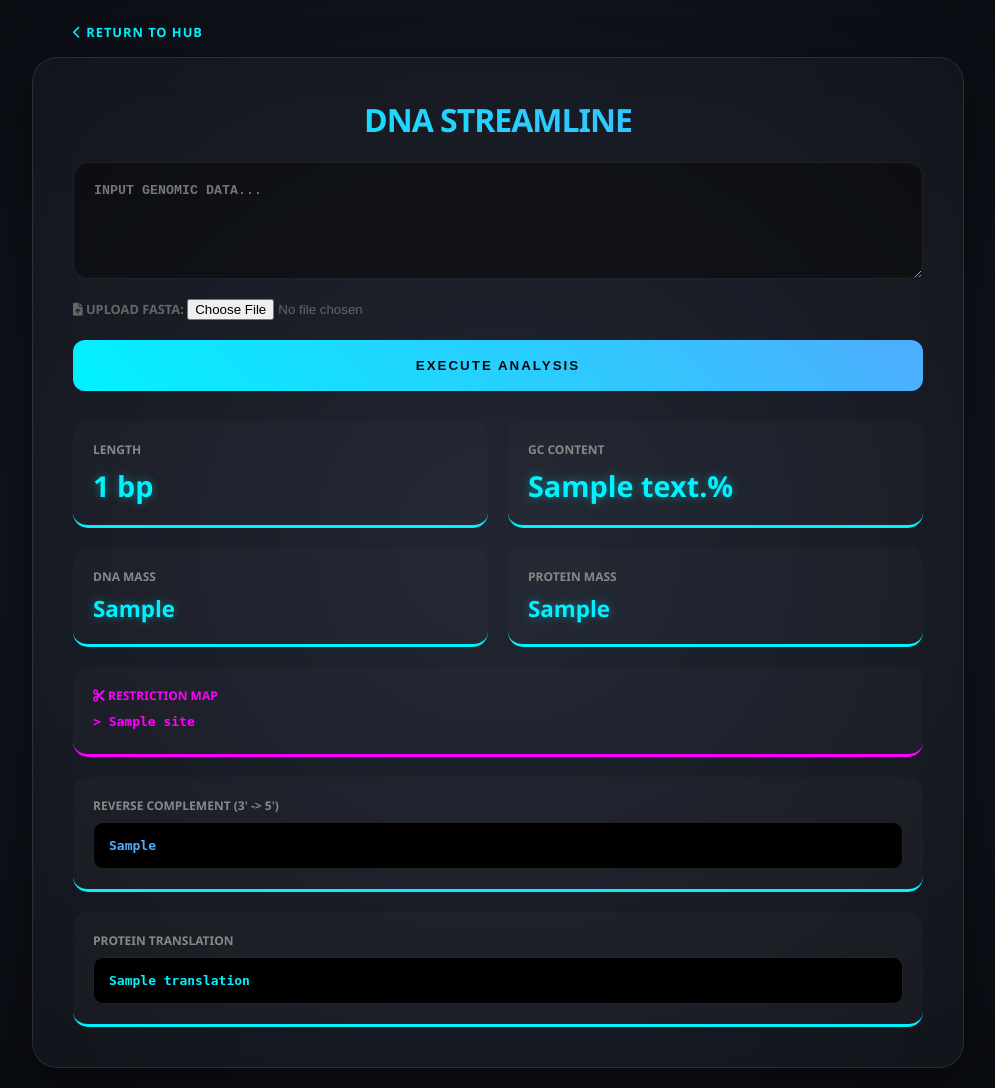
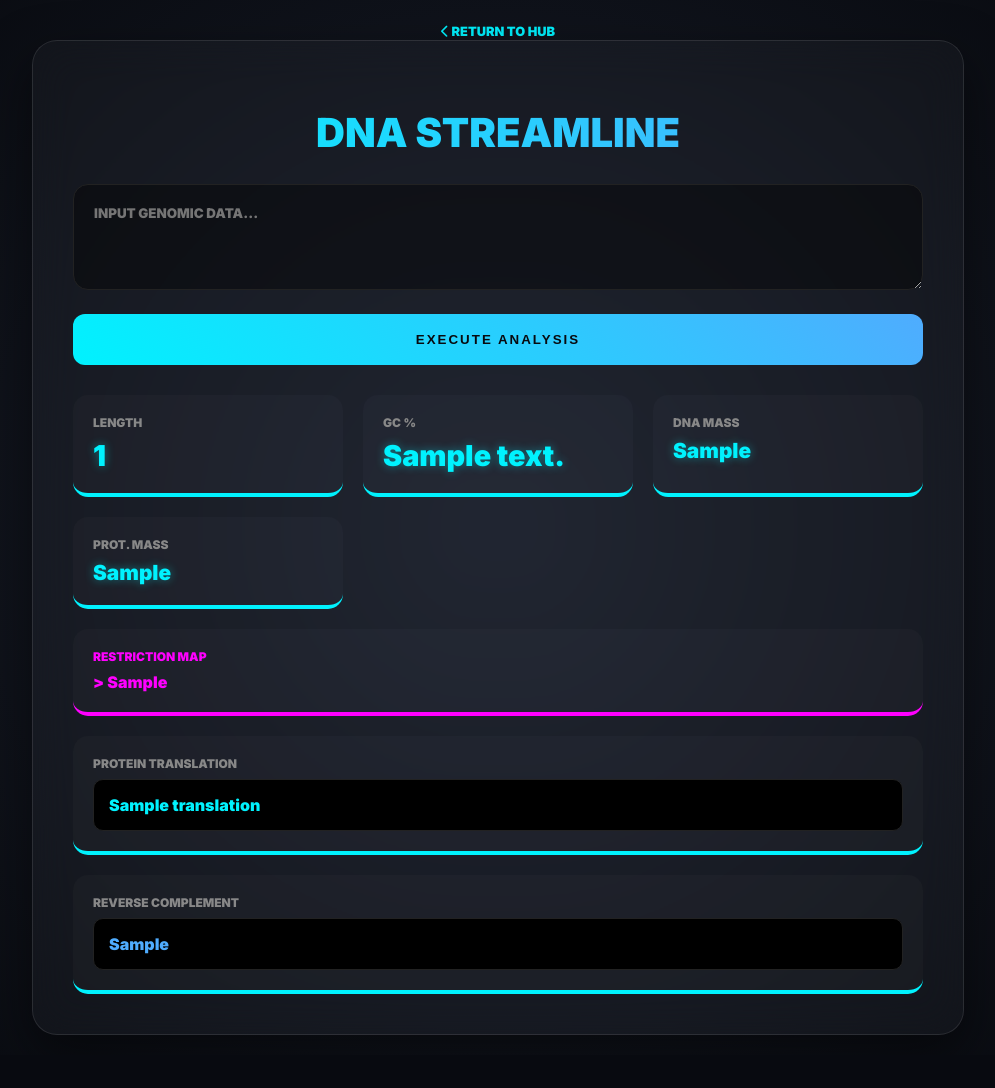
Before and after one commit to Niranjan-Kumar-K/BioStream-Ultra, a Flask app: template templates/analyzer.html in a window 1280 px wide. Shown: the whole page, without its empty margins (142-1137 px from the left). After the commit the page ends 1035 px from the top, so only its background shows below. Run offline with Flask 3, Linux system fonts and the light colour scheme; the template is opened without the code that fills it: most values are stand-ins (such as "Sample title", 1, 10 or a date in 2020).

Commit message:
Unified thick font and fixed logic bugs

```diff
--- a/app.py
+++ b/app.py
@@ -1,5 +1,4 @@
-import os
-import io
+import os, io
 from flask import Flask, render_template, request
 from Bio import SeqIO
 from Bio.Seq import Seq
@@ -10,68 +9,62 @@ app = Flask(__name__)
 
 def get_clean_sequence(req):
     if 'fasta_file' in req.files and req.files['fasta_file'].filename != '':
-        file = req.files['fasta_file']
-        fasta_data = file.read().decode("utf-8")
-        fasta_io = io.StringIO(fasta_data)
         try:
-            record = SeqIO.read(fasta_io, "fasta")
-            return str(record.seq).upper()
-        except:
-            return ""
-    else:
-        raw_seq = req.form.get("sequence", "").upper()
-        return "".join(raw_seq.split())
+            file = req.files['fasta_file']
+            fasta_data = file.read().decode("utf-8")
+            record = SeqIO.read(io.StringIO(fasta_data), "fasta")
+            return str(record.seq).upper().strip()
+        except: return ""
+    raw_seq = req.form.get("sequence", "").upper()
+    return "".join(raw_seq.split())
 
 @app.route("/")
-def home():
-    return render_template("index.html")
+def home(): return render_template("index.html")
 
 @app.route("/analyzer", methods=["GET", "POST"])
 def analyzer():
     results = None
     if request.method == "POST":
         seq_str = get_clean_sequence(request)
-        clean_seq = "".join([c for c in seq_str if c in "ATCGU"])
+        if seq_str:
+            my_seq = Seq(seq_str.replace("U", "T"))
+            translation = my_seq.translate(to_stop=True)
+            clean_prot = "".join([a for a in str(translation) if a in "ACDEFGHIKLMNPQRSTVWY"])
+            p_mass = round(ProteinAnalysis(clean_prot).molecular_weight(), 2) if clean_prot else 0
 
-        if clean_seq:
-            my_seq = Seq(clean_seq.replace("U", "T"))
-            translation = my_seq.translate(to_stop=True)
-
-            # --- CALCULATIONS ---
-            # DNA Mass: Approx 660 Daltons per base pair
-            dna_mass = len(my_seq) * 660
-
-            # Protein Mass
-            prot_mass = 0
-            if len(translation) > 0:
-                # Remove any characters that aren't standard amino acids for the calculator
-                clean_prot = "".join([amino for amino in str(translation) if amino in "ACDEFGHIKLMNPQRSTVWY"])
-                if clean_prot:
-                    analysed_seq = ProteinAnalysis(clean_prot)
-                    prot_mass = round(analysed_seq.molecular_weight(), 2)
-
-            # --- RESTRICTION MAPPING ---
             enzymes = {"GAATTC": "EcoRI", "GGATCC": "BamHI", "AAGCTT": "HindIII", "GGTACC": "KpnI"}
-            found_sites = []
-            for site, name in enzymes.items():
-                pos = str(my_seq).find(site)
-                while pos != -1:
-                    found_sites.append(f"{name} ({site}) at pos {pos + 1}")
-                    pos = str(my_seq).find(site, pos + 1)
+            sites = [f"{n} ({s}) at pos {str(my_seq).find(s)+1}" for s, n in enzymes.items() if s in str(my_seq)]
 
             results = {
-                "length": len(my_seq),
-                "gc_content": round(gc_fraction(my_seq) * 100, 2),
-                "dna_mass": f"{dna_mass:,} Da",
-                "prot_mass": f"{prot_mass:,} Da",
-                "translation": str(translation),
-                "reverse_seq": str(my_seq.reverse_complement()),
-                "orfs": [i + 1 for i in range(len(my_seq)-2) if my_seq[i:i+3] == "ATG"],
-                "restriction_sites": found_sites if found_sites else ["No common sites found"]
+                "length": len(my_seq), "gc_content": round(gc_fraction(my_seq)*100, 2),
+                "dna_mass": f"{len(my_seq)*660:,} Da", "prot_mass": f"{p_mass:,} Da",
+                "translation": str(translation), "reverse_seq": str(my_seq.reverse_complement()),
+                "orfs": [i+1 for i in range(len(my_seq)-2) if my_seq[i:i+3] == "ATG"],
+                "restriction_sites": sites if sites else ["None Detected"]
             }
     return render_template("analyzer.html", results=results)
 
-# (Keep your /amr and /primer routes as they were!)
+@app.route("/amr", methods=["GET", "POST"])
+def amr_scout():
+    amr_results = None
+    if request.method == "POST":
+        seq_str = get_clean_sequence(request)
+        db = {"mecA (Methicillin Resistance)": "TGGTATGTGGAAGTTAGATTG", "blaCTX-M": "ATGGTGACAAAGAGAGTGCAA"}
+        found = [g for g, s in db.items() if s in seq_str]
+        amr_results = "⚠️ WARNING: " + ", ".join(found) if found else "✅ No markers detected."
+    return render_template("amr.html", amr_results=amr_results)
+
+@app.route("/primer", methods=["GET", "POST"])
+def primer_lab():
+    res = None
+    if request.method == "POST":
+        seq = get_clean_sequence(request)
+        if len(seq) >= 50:
+            f, r = seq[:20], str(Seq(seq[-20:]).reverse_complement())
+            tm = lambda p: round(64.9 + 41 * (p.count('G') + p.count('C') - 16.4) / 20, 1)
+            res = {"f_primer": f, "r_primer": r, "f_tm": tm(f), "r_tm": tm(r)}
+        else: res = "Sequence too short (min 50bp)."
+    return render_template("primer.html", primer_results=res)
 
 if __name__ == "__main__":
     app.run(host='0.0.0.0', port=int(os.environ.get("PORT", 5000)))
--- a/templates/analyzer.html
+++ b/templates/analyzer.html
@@ -5,24 +5,23 @@
     <title>BioStream | DNA Console</title>
     <link rel="icon" href="https://cdnjs.cloudflare.com/ajax/libs/font-awesome/6.0.0/svgs/solid/dna.svg">
     <link rel="stylesheet" href="https://cdnjs.cloudflare.com/ajax/libs/font-awesome/6.0.0/css/all.min.css">
+    <link href="https://fonts.googleapis.com/css2?family=Inter:wght@400;900&display=swap" rel="stylesheet">
     <style>
-        :root { --primary: #00f2fe; --secondary: #4facfe; --dark: #080a0f; --accent-purp: #ff00ff; --accent-green: #00ff00; }
-        body { background: radial-gradient(circle at center, #1a1f2c 0%, var(--dark) 100%); color: white; font-family: 'Segoe UI', sans-serif; margin: 0; padding: 20px; display: flex; flex-direction: column; align-items: center; min-height: 100vh; }
-        .nav { width: 100%; max-width: 850px; margin-bottom: 15px; }
-        .nav a { color: var(--primary); text-decoration: none; font-weight: 900; font-size: 0.8rem; letter-spacing: 1px; }
-        .glass-panel { background: rgba(255, 255, 255, 0.03); backdrop-filter: blur(20px); border: 1px solid rgba(255, 255, 255, 0.1); border-radius: 25px; padding: 40px; width: 100%; max-width: 850px; box-shadow: 0 20px 50px rgba(0, 0, 0, 0.5); }
-        h1 { text-align: center; margin-top: 0; font-weight: 900; letter-spacing: -1px; background: linear-gradient(to right, var(--primary), var(--secondary)); -webkit-background-clip: text; -webkit-text-fill-color: transparent; }
-        textarea { width: 100%; background: rgba(0,0,0,0.4); border: 1px solid #222; border-radius: 15px; color: var(--primary); padding: 20px; font-family: 'Courier New', monospace; font-weight: 700; box-sizing: border-box; }
-        .btn-glow { background: linear-gradient(45deg, var(--primary), var(--secondary)); border: none; color: #080a0f; padding: 18px; width: 100%; border-radius: 12px; font-weight: 900; cursor: pointer; margin-top: 20px; text-transform: uppercase; letter-spacing: 2px; }
+        :root { --primary: #00f2fe; --dark: #080a0f; --accent: #ff00ff; }
+        body { background: radial-gradient(circle at center, #1a1f2c 0%, var(--dark) 100%); color: white; font-family: 'Inter', sans-serif; margin: 0; padding: 20px; display: flex; flex-direction: column; align-items: center; }
+        .nav a { color: var(--primary); text-decoration: none; font-weight: 900; font-size: 0.8rem; }
+        .glass-panel { background: rgba(255,255,255,0.03); backdrop-filter: blur(20px); border: 1px solid rgba(255,255,255,0.1); border-radius: 25px; padding: 40px; width: 100%; max-width: 850px; box-shadow: 0 20px 50px rgba(0,0,0,0.5); }
+        h1 { text-align: center; font-weight: 900; background: linear-gradient(to right, #00f2fe, #4facfe); -webkit-background-clip: text; -webkit-text-fill-color: transparent; font-size: 2.5rem; }
+        textarea { width: 100%; background: rgba(0,0,0,0.4); border: 1px solid #222; border-radius: 15px; color: var(--primary); padding: 20px; font-family: 'Inter', sans-serif; font-weight: 900; box-sizing: border-box; }
+        .btn-glow { background: linear-gradient(45deg, #00f2fe, #4facfe); border: none; color: #080a0f; padding: 18px; width: 100%; border-radius: 12px; font-weight: 900; cursor: pointer; margin-top: 20px; letter-spacing: 2px; }
 
-        /* DATA CARDS */
-        .results-grid { display: grid; grid-template-columns: repeat(2, 1fr); gap: 20px; margin-top: 30px; }
-        .stat-card { background: rgba(255,255,255,0.02); padding: 20px; border-radius: 15px; border-bottom: 3px solid var(--primary); }
-        .stat-label { font-size: 0.75rem; color: #888; font-weight: 800; text-transform: uppercase; margin-bottom: 8px; }
-        .stat-value { font-size: 1.8rem; font-weight: 900; color: var(--primary); text-shadow: 0 0 10px rgba(0, 242, 254, 0.4); }
+        .results-grid { display: grid; grid-template-columns: repeat(auto-fit, minmax(200px, 1fr)); gap: 20px; margin-top: 30px; }
+        .stat-card { background: rgba(255,255,255,0.02); padding: 20px; border-radius: 15px; border-bottom: 4px solid var(--primary); }
+        .stat-label { font-size: 0.75rem; color: #888; font-weight: 900; text-transform: uppercase; margin-bottom: 8px; }
+        .stat-value { font-size: 1.8rem; font-weight: 900; color: var(--primary); text-shadow: 0 0 10px rgba(0,242,254,0.4); }
 
-        .full-width { grid-column: 1 / -1; }
-        .code-block { background:#000; padding:15px; border-radius:10px; color:var(--primary); font-family:monospace; font-weight: 800; word-break: break-all; border: 1px solid #222; margin-top: 5px; }
+        .full { grid-column: 1 / -1; }
+        .code-block { background:#000; padding:15px; border-radius:10px; color:var(--primary); font-weight: 900; word-break: break-all; border: 1px solid #222; }
     </style>
 </head>
 <body>
@@ -30,36 +29,20 @@
     <div class="glass-panel">
         <h1>DNA STREAMLINE</h1>
         <form action="/analyzer" method="POST" enctype="multipart/form-data">
-            <textarea name="sequence" rows="5" placeholder="INPUT GENOMIC DATA..."></textarea>
-            <div style="margin-top:15px; font-size: 0.8rem; font-weight: 700; color: #666;">
-                <i class="fas fa-file-upload"></i> UPLOAD FASTA: <input type="file" name="fasta_file">
-            </div>
+            <textarea name="sequence" rows="4" placeholder="INPUT GENOMIC DATA..."></textarea>
             <button type="submit" class="btn-glow">EXECUTE ANALYSIS</button>
         </form>
-
         {% if results %}
         <div class="results-grid">
-            <div class="stat-card"><div class="stat-label">Length</div><div class="stat-value">{{ results.length }} bp</div></div>
-            <div class="stat-card"><div class="stat-label">GC Content</div><div class="stat-value">{{ results.gc_content }}%</div></div>
-            <div class="stat-card"><div class="stat-label">DNA Mass</div><div class="stat-value" style="font-size: 1.4rem;">{{ results.dna_mass }}</div></div>
-            <div class="stat-card"><div class="stat-label">Protein Mass</div><div class="stat-value" style="font-size: 1.4rem;">{{ results.prot_mass }}</div></div>
-
-            <div class="stat-card full-width" style="border-color: var(--accent-purp);">
-                <div class="stat-label" style="color: var(--accent-purp); font-weight: 900;"><i class="fas fa-cut"></i> Restriction Map</div>
-                <div style="color: var(--accent-purp); font-family: monospace; font-weight: 800; margin-top: 10px;">
-                    {% for site in results.restriction_sites %}<div style="margin-bottom: 5px;">> {{ site }}</div>{% endfor %}
-                </div>
+            <div class="stat-card"><div class="stat-label">Length</div><div class="stat-value">{{ results.length }}</div></div>
+            <div class="stat-card"><div class="stat-label">GC %</div><div class="stat-value">{{ results.gc_content }}</div></div>
+            <div class="stat-card"><div class="stat-label">DNA Mass</div><div class="stat-value" style="font-size:1.3rem">{{ results.dna_mass }}</div></div>
+            <div class="stat-card"><div class="stat-label">Prot. Mass</div><div class="stat-value" style="font-size:1.3rem">{{ results.prot_mass }}</div></div>
+            <div class="stat-card full" style="border-color: var(--accent);"><div class="stat-label" style="color:var(--accent)">Restriction Map</div>
+                <div style="font-weight:900; color:var(--accent)">{% for s in results.restriction_sites %}> {{ s }}<br>{% endfor %}</div>
             </div>
-
-            <div class="stat-card full-width">
-                <div class="stat-label">Reverse Complement (3' -> 5')</div>
-                <div class="code-block" style="color: var(--secondary);">{{ results.reverse_seq }}</div>
-            </div>
-
-            <div class="stat-card full-width">
-                <div class="stat-label">Protein Translation</div>
-                <div class="code-block">{{ results.translation }}</div>
-            </div>
+            <div class="stat-card full"><div class="stat-label">Protein Translation</div><div class="code-block">{{ results.translation }}</div></div>
+            <div class="stat-card full"><div class="stat-label">Reverse Complement</div><div class="code-block" style="color:#4facfe">{{ results.reverse_seq }}</div></div>
         </div>
         {% endif %}
     </div>
```
